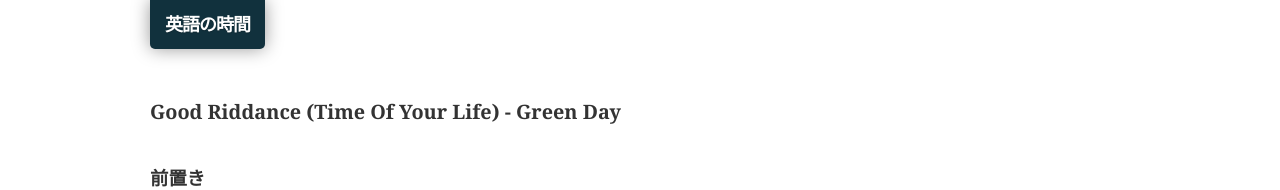
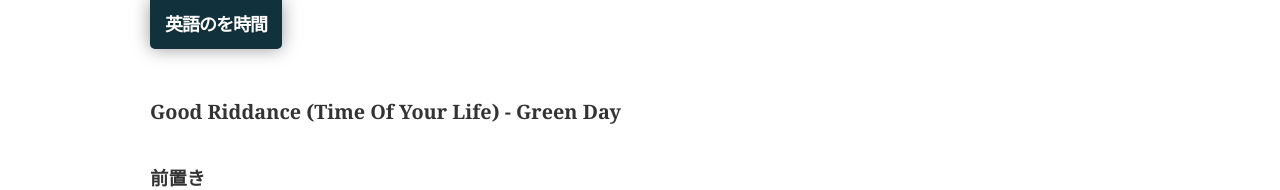
Before and after one commit to tetsuwo/en-study, a Jekyll site: the page built from index.html, in a window 1280 px wide. Shown: the top 190 px of the page. Built offline with Jekyll 4.4.1, drawn with Linux system fonts in a browser that asks for light colours; the list of posts is cut into pages by our own code.

Commit message:
Update main.html

```diff
--- a/_layouts/main.html
+++ b/_layouts/main.html
@@ -48,7 +48,7 @@
     <body id="top">
         <header id="header" class="clearfix">
             <hgroup>
-                <h1><a href="/">英語の時間</a></h1>
+                <h1><a href="/">英語のを時間</a></h1>
             </hgroup>
         </header>
         <div id="pagebody" class="clearfix">
```
